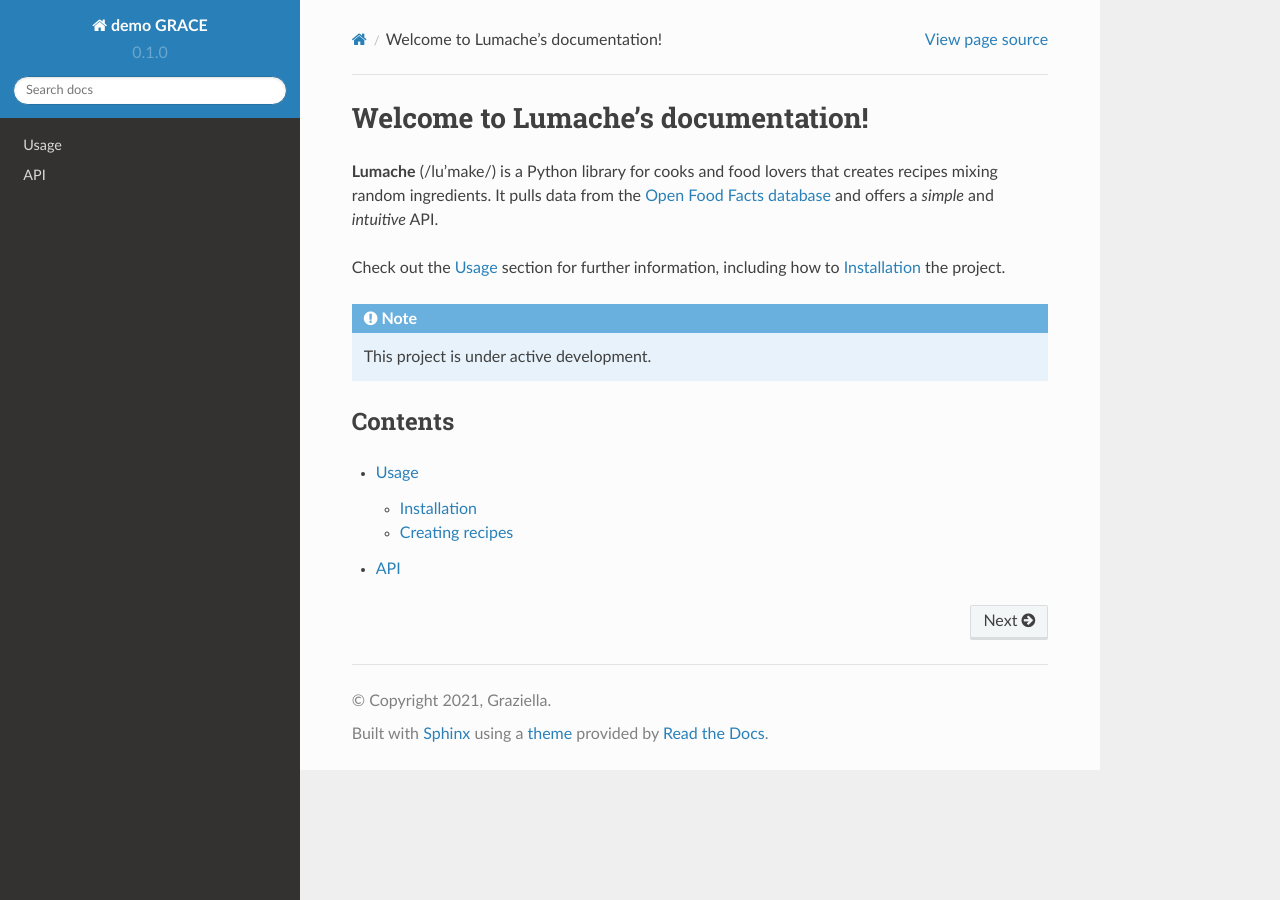
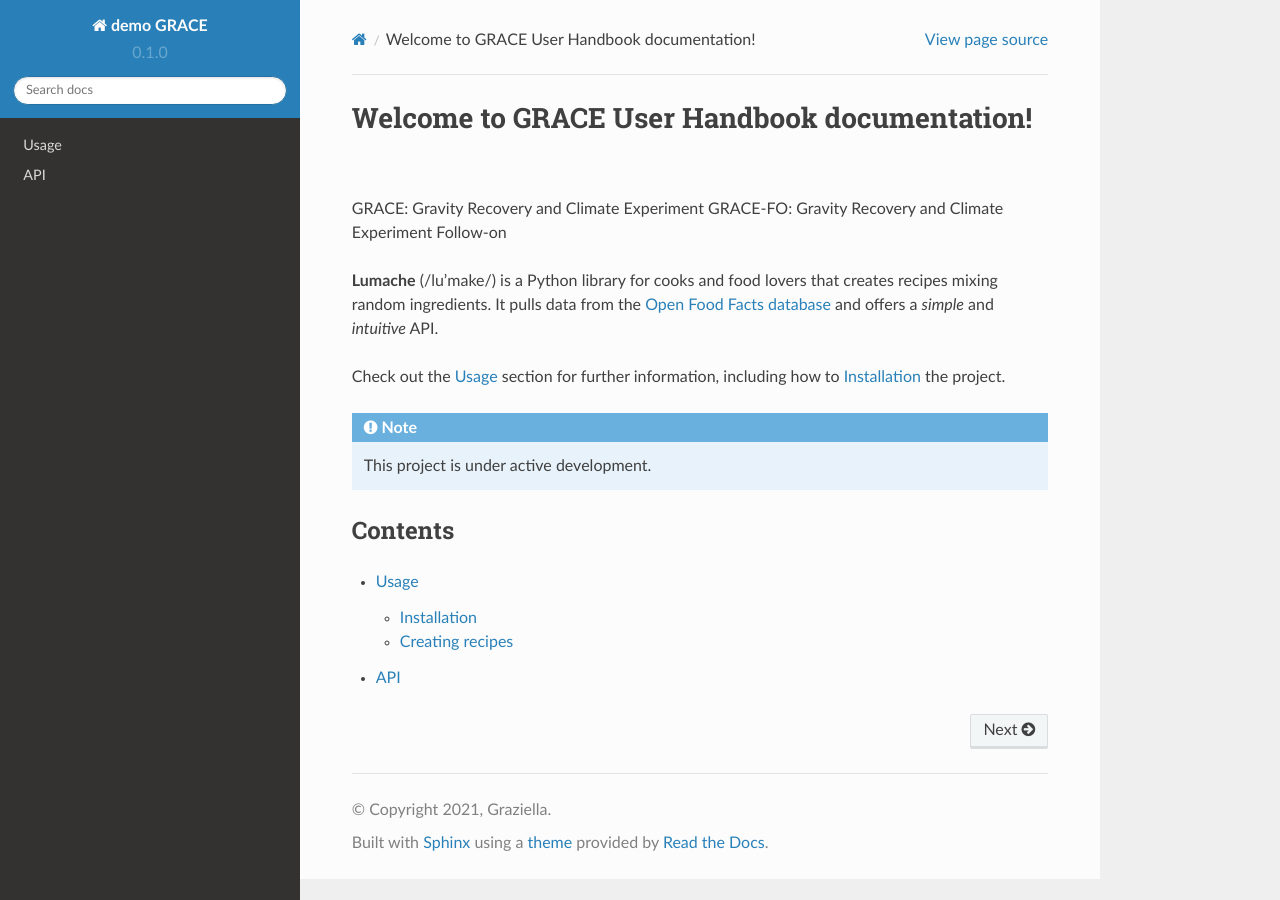
Before and after one commit to msikka09/readthedocs_demo, a Sphinx documentation site: the page built from docs/source/index.rst, in a window 1280 px wide. Built offline with Sphinx 7.4.7 and the Read the Docs theme 2.0.0, drawn with Linux system fonts in a browser that asks for light colours.

Commit message:
inserted text for GRACE demo

```diff
--- a/docs/source/index.rst
+++ b/docs/source/index.rst
@@ -1,5 +1,8 @@
-Welcome to Lumache's documentation!
+Welcome to GRACE User Handbook documentation!
 ===================================
+
+GRACE:    Gravity Recovery and Climate Experiment
+GRACE-FO: Gravity Recovery and Climate Experiment Follow-on
 
 **Lumache** (/lu'make/) is a Python library for cooks and food lovers
 that creates recipes mixing random ingredients.
```
